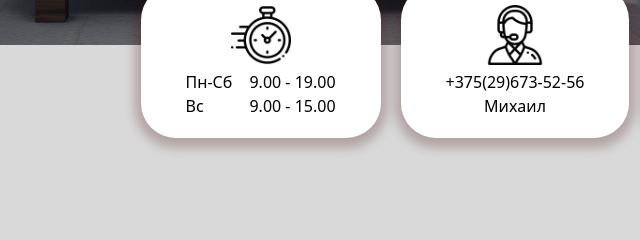
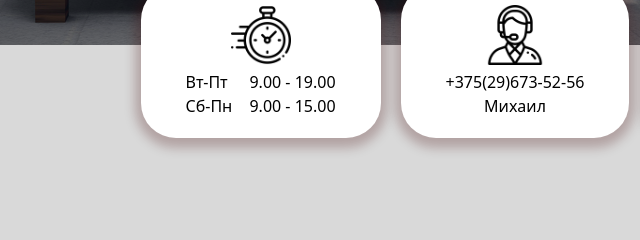
Before and after one commit to Plumber-Website/plumber-website, a website: page index.html in a window 1280 px wide. Shown: the part 555-795 px from the top of the page, 312-952 px from the left. Drawn offline with nearby package versions, Linux system fonts and the light colour scheme; files that its build step writes are made by us from their sources.

Commit message:
fix map; fix working hours

```diff
--- a/index.html
+++ b/index.html
@@ -26,11 +26,11 @@
             <img class="working-info-icon" src="./img/working-info/working-time.png" alt="Время работы">
             <div class="text text-left flex-column" style="min-width: 150px">
                 <div class="working-info-table-row flex justify-between">
-                    <span>Пн-Сб</span>
+                    <span>Вт-Пт</span>
                     <span class="text-right">9.00 - 19.00</span>
                 </div>
                 <div class="working-info-table-row flex justify-between">
-                    <span>Вс</span>
+                    <span>Сб-Пн</span>
                     <span>9.00 - 15.00</span>
                 </div>
             </div>
@@ -83,7 +83,7 @@
     </div>
 
     <div class="map flex items-center justify-center">
-        <script type="text/javascript" charset="utf-8" async src="https://api-maps.yandex.ru/services/constructor/1.0/js/?um=constructor%3A958fa5a0dedd53df728b9838f205d6382d0117c6bc214b5e165c6d4d2ac90214&amp;width=1000&amp;height=490&amp;lang=ru_RU&amp;scroll=true"></script>
+        <script type="text/javascript" charset="utf-8" async src="https://api-maps.yandex.ru/services/constructor/1.0/js/?um=constructor%3Ac103d5a82572d1af9fa4cc89801e9fe23c77248ba87c709419067014e5a7cb40&amp;width=863&amp;height=660&amp;lang=ru_RU&amp;scroll=true"></script>
     </div>
 </header>
 </body>
```
